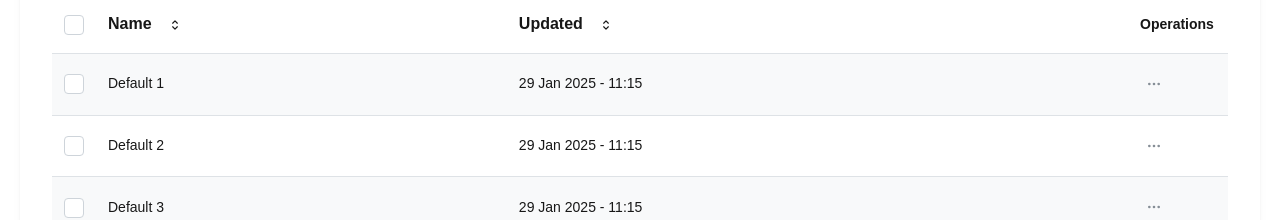
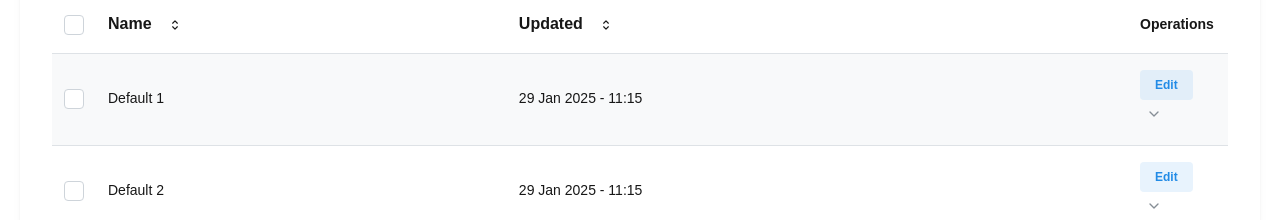
Before and after one commit to axelpezzo/nexus, a Next.js app: page /shop/stores in a window 1280 px wide. Shown: the part 580-800 px from the top of the page. Built offline with nearby package versions, Linux system fonts and the light colour scheme.

Commit message:
Row operations perform

```diff
--- a/src/app/shop/stores/page.tsx
+++ b/src/app/shop/stores/page.tsx
@@ -1,21 +1,10 @@
 "use client";
-import { useState } from "react";
-import {
-  Table,
-  Checkbox,
-  Button,
-  Group,
-  Title,
-  Select,
-  Menu,
-  Text,
-  Container,
-  Paper,
-} from "@mantine/core";
-import { IconPlus } from "@tabler/icons-react";
+import { Group, Title, Container, Paper } from "@mantine/core";
+import { IconCopyCheck, IconPlus, IconTrash } from "@tabler/icons-react";
 import UiButton from "@/components/ui/button";
 import { Column } from "@/components/ui/table/types";
 import UiTable from "@/components/ui/table";
+import { TableRowAction } from "@/components/ui/table/row-operations-button/types";
 
 interface Store {
   id: string;
@@ -36,12 +25,37 @@ const columns: Column<Store>[] = [
   },
 ];
 
-const actions = [
+const bulkActions = [
   {
     label: "Delete selected",
     value: "delete",
     onClick: (items: Store[]) => {
       console.log("Delete items:", items);
+    },
+  },
+];
+
+const rowActions: TableRowAction<Store> = [
+  {
+    default: true,
+    label: "Edit",
+    onClick: (item: Store) => {
+      console.log("Edit item:", item);
+    },
+  },
+  {
+    label: "Duplicate",
+    icon: <IconCopyCheck size={14} />,
+    onClick: (item: Store) => {
+      console.log("Duplicate item:", item);
+    },
+  },
+  {
+    label: "Delete",
+    color: "red",
+    icon: <IconTrash size={14} />,
+    onClick: (item: Store) => {
+      console.log("Delete item:", item);
     },
   },
 ];
@@ -93,7 +107,8 @@ const StoresPage = () => {
         <UiTable<Store>
           data={mockData}
           columns={columns}
-          actions={actions}
+          bulkActions={bulkActions}
+          rowActions={rowActions}
           totalItems={mockData.length}
         />
       </Paper>
--- a/src/components/ui/table/index.tsx
+++ b/src/components/ui/table/index.tsx
@@ -5,8 +5,6 @@ import {
   Table,
   Checkbox,
   Box,
-  Menu,
-  ActionIcon,
   Pagination,
   Center,
   UnstyledButton,
@@ -15,17 +13,18 @@ import {
 import {
   IconChevronDown,
   IconChevronUp,
-  IconDots,
   IconSelector,
 } from "@tabler/icons-react";
 import { type GenericTableProps } from "./types";
 import TableBulkActions from "./table-bulk-actions";
 import { sortingHelper } from "@/lib/sorting";
+import RowOperationsButton from "./row-operations-button";
 
 const UiTable = <T extends { id: string | number }>({
   data,
   columns,
-  actions = [],
+  rowActions,
+  bulkActions = [],
   selectable = true,
   totalItems,
   itemsPerPage = 10,
@@ -158,17 +157,7 @@ const UiTable = <T extends { id: string | number }>({
                 </Table.Td>
               ))}
               <Table.Td>
-                <Menu shadow="md" width={200}>
-                  <Menu.Target>
-                    <ActionIcon variant="subtle" color="gray">
-                      <IconDots size={16} />
-                    </ActionIcon>
-                  </Menu.Target>
-                  <Menu.Dropdown>
-                    <Menu.Item>Edit</Menu.Item>
-                    <Menu.Item color="red">Delete</Menu.Item>
-                  </Menu.Dropdown>
-                </Menu>
+                <RowOperationsButton<T> item={item} actions={rowActions} />
               </Table.Td>
             </Table.Tr>
           ))}
@@ -179,7 +168,7 @@ const UiTable = <T extends { id: string | number }>({
           <TableBulkActions<T>
             data={data}
             selectedItems={selectedItems}
-            actions={actions}
+            actions={bulkActions}
           />
         </Box>
       )}
--- /dev/null
+++ b/src/components/ui/table/row-operations-button/index.tsx
@@ -0,0 +1,70 @@
+"use client";
+import { ActionIcon, Button, Menu } from "@mantine/core";
+import { IconChevronDown, IconChevronUp } from "@tabler/icons-react";
+import {
+  IRowOperationsButton_Props,
+  ITableRowAction_Default,
+  TableRowAction,
+} from "./types";
+import { useState } from "react";
+
+const RowOperationsButton = <T extends { id: string | number }>({
+  item,
+  actions,
+}: IRowOperationsButton_Props<T>) => {
+  const [opened, setOpened] = useState(false);
+
+  const defaultAction = actions.find(
+    (action) => (action as ITableRowAction_Default<T>).default
+  );
+
+  const handleDefault = (action: TableRowAction<T>[number]) => {
+    action.onClick(item);
+  };
+
+  const handleOnClick = (action: TableRowAction<T>[number]) => {
+    action.onClick(item);
+  };
+
+  return (
+    <div className="flex items-center gap-1">
+      <Button
+        size="xs"
+        variant="light"
+        onClick={() =>
+          handleDefault(defaultAction as ITableRowAction_Default<T>)
+        }
+        className="hover:bg-blue-500 hover:text-blue-50"
+      >
+        {defaultAction?.label}
+      </Button>
+      <Menu opened={opened} onChange={setOpened} shadow="md" width={160}>
+        <Menu.Target>
+          <ActionIcon variant="subtle" color={opened ? "blue" : "gray"}>
+            {opened ? (
+              <IconChevronUp size={16} />
+            ) : (
+              <IconChevronDown size={16} />
+            )}
+          </ActionIcon>
+        </Menu.Target>
+        <Menu.Dropdown>
+          {actions
+            .filter((action) => !(action as ITableRowAction_Default<T>).default)
+            .map((action, index) => (
+              <Menu.Item
+                key={index}
+                leftSection={action.icon}
+                color={action.color}
+                onClick={() => handleOnClick(action)}
+              >
+                {action.label}
+              </Menu.Item>
+            ))}
+        </Menu.Dropdown>
+      </Menu>
+    </div>
+  );
+};
+
+export default RowOperationsButton;
--- /dev/null
+++ b/src/components/ui/table/row-operations-button/types.ts
@@ -0,0 +1,20 @@
+interface ITableRowAction<T> {
+  label: string;
+  color?: string;
+  icon?: React.ReactNode;
+  onClick: (item: T) => void;
+}
+
+export interface ITableRowAction_Default<T> extends ITableRowAction<T> {
+  default: true;
+}
+
+export type TableRowAction<T> = [
+  ITableRowAction_Default<T>,
+  ...ITableRowAction<T>[]
+];
+
+export interface IRowOperationsButton_Props<T> {
+  item: T;
+  actions: TableRowAction<T>;
+}
--- a/src/config/menu/types.ts
+++ b/src/config/menu/types.ts
@@ -17,7 +17,7 @@ export interface IPrimaryMenu_DataChildren extends IPrimaryMenu {
 
 export interface IPrimaryMenu {
   id: string;
-  icon: ForwardRefExoticComponent<IconProps & RefAttributes<Icon>>;
+  icon: React.ReactNode;
   label: string;
 }
 
```
Also changed, not shown: src/components/ui/table/table-bulk-actions/types.ts (+6 -2 lines), src/components/ui/table/types.ts (+4 -7 lines).
